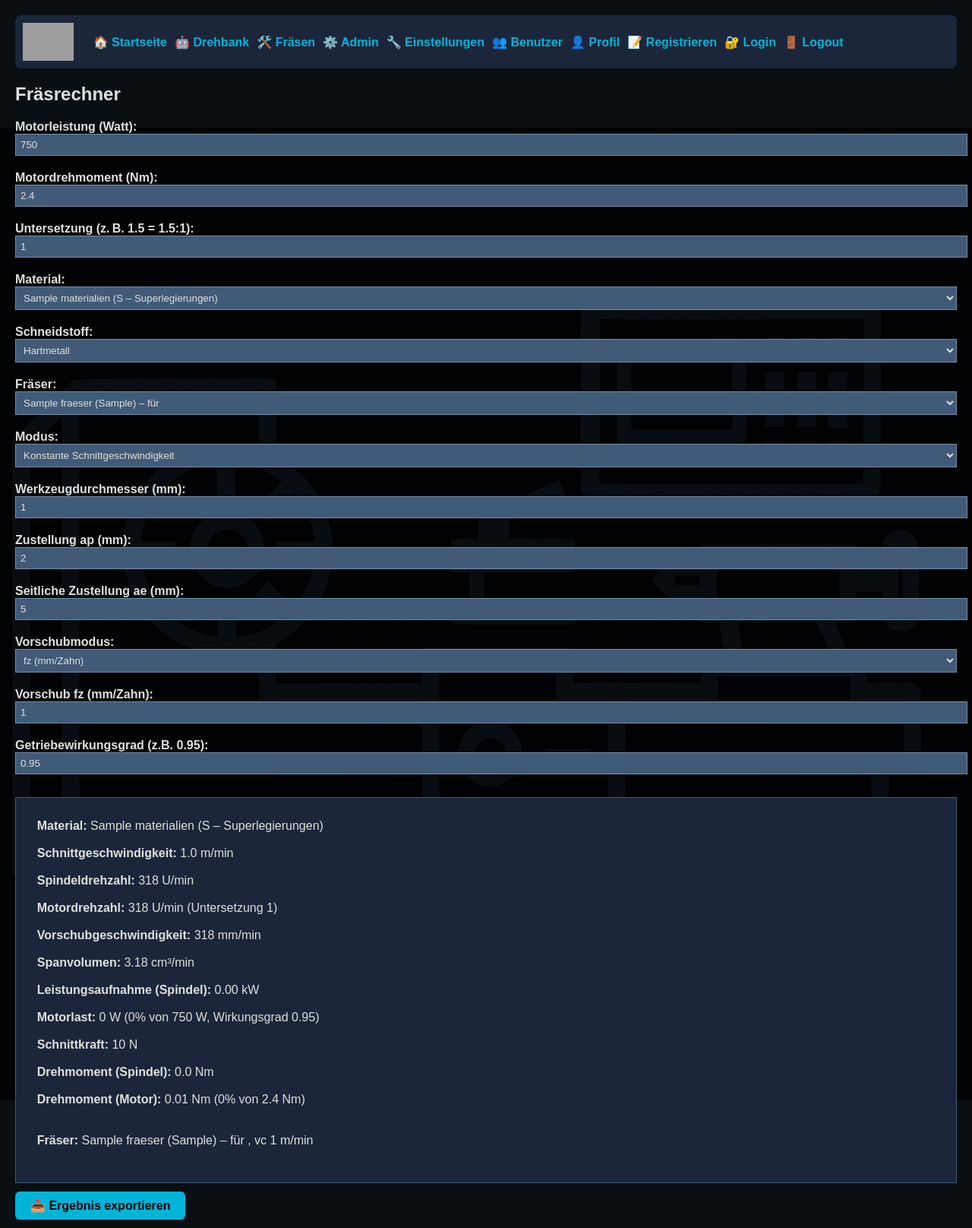
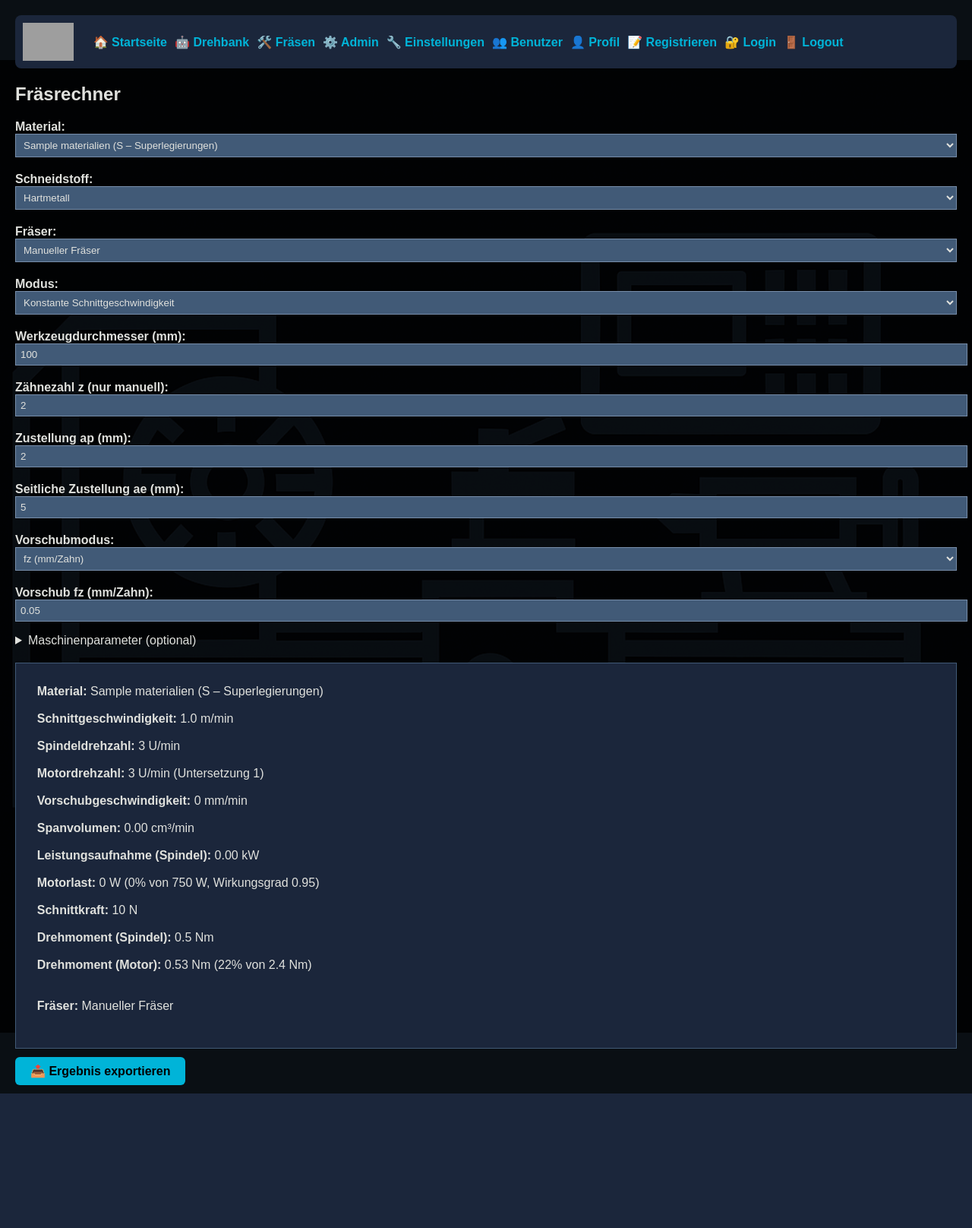
Before and after one commit to peter-pan08/Zerspanungsrechner, a PHP site: page /fraesen.php in a window 1280 px wide. Shown: the whole page at 76% size. After the commit the page ends 1439 px from the top, so only its background shows below. Run offline with PHP 8.4, Linux system fonts and the light colour scheme; a user stored in the database is signed in; tables that the repository leaves empty hold one stand-in row (values such as "Sample post"); grey boxes are pictures that could not be loaded.

Commit message:
fräsen überarbeitet

```diff
--- a/fraesen.php
+++ b/fraesen.php
@@ -65,24 +65,17 @@ include 'header.php';
 
   <h2>Fräsrechner</h2>
 
-  <label for="motorleistung">Motorleistung (Watt):</label>
-  <input type="number" id="motorleistung" value="750" oninput="berechne()">
-
-  <!-- Nach dem Feld für Motorleistung -->
-  <label for="motordrehmoment">Motordrehmoment (Nm):</label>
-  <input type="number" id="motordrehmoment" step="0.01" min="0" value="2.4" oninput="berechne()">
-
-  <label for="untersetzung">Untersetzung (z. B. 1.5 = 1.5:1):</label>
-  <input type="number" id="untersetzung" step="0.1" value="1" oninput="berechne()">
-
+  <!-- Kernparameter -->
   <label for="material">Material:</label>
   <select id="material" onchange="berechne()"></select>
 
+  <div id="schneidstoffContainer">
     <label for="schneidstoff">Schneidstoff:</label>
     <select id="schneidstoff" onchange="berechne()">
       <option value="hss">HSS</option>
       <option value="hartmetall" selected>Hartmetall</option>
     </select>
+  </div>
 
   <label for="fraeser">Fräser:</label>
   <select id="fraeser" onchange="fraeserGeaendert(); berechne();"></select>
@@ -95,6 +88,14 @@ include 'header.php';
 
   <label for="durchmesser">Werkzeugdurchmesser (mm):</label>
   <input type="number" id="durchmesser" value="100" oninput="berechne()">
+  <div id="durchmesserHinweis" style="display:none; margin-top:-6px; margin-bottom:8px; font-size:0.9em; color:#adb5bd;">
+    Durchmesser vom ausgewählten Fräser übernommen
+  </div>
+
+  <div id="zaehneContainer" style="display:none;">
+    <label for="zaehne">Zähnezahl z (nur manuell):</label>
+    <input type="number" id="zaehne" min="1" step="1" value="2" oninput="berechne()">
+  </div>
 
   <div id="drehzahlEingabe" style="display:none;">
     <label for="n_manuell">Drehzahl n (1/min):</label>
@@ -117,8 +118,23 @@ include 'header.php';
   <label id="feedLabel" for="feed">Vorschub fz (mm/Zahn):</label>
   <input type="number" id="feed" step="0.01" value="0.05" oninput="berechne()">
 
+  <!-- Maschinenparameter (optional) -->
+  <details id="maschinenDetails" style="margin-top:6px;">
+    <summary style="cursor:pointer; user-select:none;">Maschinenparameter (optional)</summary>
+    <div style="margin-top:10px;">
+      <label for="motorleistung">Motorleistung (Watt):</label>
+      <input type="number" id="motorleistung" value="750" oninput="berechne()">
+
+      <label for="motordrehmoment">Motordrehmoment (Nm):</label>
+      <input type="number" id="motordrehmoment" step="0.01" min="0" value="2.4" oninput="berechne()">
+
+      <label for="untersetzung">Untersetzung (z. B. 1.5 = 1.5:1):</label>
+      <input type="number" id="untersetzung" step="0.1" value="1" oninput="berechne()">
+
       <label for="wirkungsgrad">Getriebewirkungsgrad (z.B. 0.95):</label>
       <input type="number" id="wirkungsgrad" step="0.01" min="0.7" max="1" value="0.95" oninput="berechne()">
+    </div>
+  </details>
 
   <!-- Ausgabe -->
   <div class="result" id="ausgabe"></div>
@@ -156,8 +172,9 @@ include 'header.php';
       else if (mode === 'f') label.textContent = 'Vorschub f (mm/U):';
       else label.textContent = 'Vorschub vf (mm/min):';
       if (mode === 'fz') {
-        const idx = parseInt(document.getElementById('fraeser').value);
-        if (fraeser[idx] && fraeser[idx].fz) {
+        const idxRaw = document.getElementById('fraeser').value;
+        const idx = parseInt(idxRaw);
+        if (!isNaN(idx) && idx >= 0 && fraeser[idx] && fraeser[idx].fz) {
           document.getElementById('feed').value = fraeser[idx].fz;
         }
       }
@@ -165,16 +182,24 @@ include 'header.php';
 
 function berechne() {
   if (!materialien.length) return;
-  const motorleistung = parseFloat(document.getElementById('motorleistung').value);
-  const untersetzung = parseFloat(document.getElementById('untersetzung').value) || 1;
-  const wirkungsgrad = parseFloat(document.getElementById('wirkungsgrad').value) || 0.95;
+  const motorleistung = parseFloat(document.getElementById('motorleistung').value || '750');
+  const untersetzung = parseFloat(document.getElementById('untersetzung').value || '1') || 1;
+  const wirkungsgrad = parseFloat(document.getElementById('wirkungsgrad').value || '0.95') || 0.95;
   const d = parseFloat(document.getElementById('durchmesser').value);
   const ap = parseFloat(document.getElementById('ap').value);
   const ae = parseFloat(document.getElementById('ae').value);
   const feed = parseFloat(document.getElementById('feed').value);
 
   const mat = materialien[parseInt(document.getElementById('material').value)];
-  const schn = document.getElementById('schneidstoff').value;
+  // Schneidstoff automatisch aus Fräser ableiten, falls möglich
+  let schn = document.getElementById('schneidstoff').value;
+  const fraeserSel = document.getElementById('fraeser').value;
+  const fraeserIdx = parseInt(fraeserSel);
+  if (!isNaN(fraeserIdx) && fraeserIdx >= 0 && fraeser[fraeserIdx]) {
+    const typ = (fraeser[fraeserIdx].typ || '').toLowerCase();
+    if (typ.includes('hss')) schn = 'hss';
+    else if (typ.includes('vhm') || typ.includes('hartmetall')) schn = 'hartmetall';
+  }
   const vc = schn === 'hss' ? mat.vc_hss : mat.vc_hartmetall;
   const kc = mat.kc;
 
@@ -186,8 +211,15 @@ function berechne() {
   }
 
   const vc_berechnet = (Math.PI * d * n) / 1000; // m/min
-  const tool = fraeser[parseInt(document.getElementById('fraeser').value)];
-  const z = tool.zaehne || 1;
+  let tool = null;
+  let z = 1;
+  if (!isNaN(fraeserIdx) && fraeserIdx >= 0) {
+    tool = fraeser[fraeserIdx];
+    z = tool && tool.zaehne ? tool.zaehne : 1;
+  } else {
+    const zManual = parseInt(document.getElementById('zaehne').value);
+    if (!isNaN(zManual) && zManual > 0) z = zManual;
+  }
 
   let fz, f, vf;
   const mode = document.getElementById('feedMode').value;
@@ -239,7 +271,7 @@ function berechne() {
     warnung = `<div class='warn'>⚠️ Leistungs- oder Drehmomentgrenze erreicht (${motorLast.toFixed(0)} W = ${lastProzent.toFixed(0)}% von ${motorleistung} W, Drehmoment ${drehmomentMotor.toFixed(2)} Nm = ${drehmomentMotorProzent.toFixed(0)}% von ${motordrehmoment} Nm)</div>`;
   }
 
-  const gruppenText = tool.gruppen.split(',').map(g => gruppenMap[g]).join(', ');
+  const gruppenText = tool && tool.gruppen ? tool.gruppen.split(',').map(g => gruppenMap[g]).join(', ') : '-';
 
   document.getElementById('ausgabe').innerHTML = `
     <strong>Material:</strong> ${mat.name} (${mat.gruppe} – ${gruppenMap[mat.gruppe]})<br>
@@ -253,7 +285,7 @@ function berechne() {
     <strong>Schnittkraft:</strong> ${Fc.toFixed(0)} N<br>
     <strong>Drehmoment (Spindel):</strong> ${drehmomentSpindel.toFixed(1)} Nm<br>
     <strong>Drehmoment (Motor):</strong> ${drehmomentMotor.toFixed(2)} Nm (${drehmomentMotorProzent.toFixed(0)}% von ${motordrehmoment} Nm)<br><br>
-    <strong>Fräser:</strong> ${tool.name} (${tool.typ}) – für ${gruppenText}, vc ${tool.vc} m/min
+    <strong>Fräser:</strong> ${tool ? `${tool.name} (${tool.typ}) – für ${gruppenText}, vc ${tool.vc} m/min` : 'Manueller Fräser'}
     ${warnung}
   `;
 
@@ -265,7 +297,7 @@ function berechne() {
     headers: {'Content-Type':'application/json'},
     body: JSON.stringify({
       material: mat.name,
-      fraeser: tool.name,
+      fraeser: tool ? tool.name : 'Manuell',
       vc: vc_berechnet.toFixed(1),
       fz,
       f,
@@ -295,18 +327,52 @@ function berechne() {
 
   function fuelleFraeserDropdown() {
       const sel = document.getElementById('fraeser'); sel.innerHTML = '';
+      sel.innerHTML += `<option value="-1">Manueller Fräser</option>`;
       fraeser.forEach((p, i) => sel.innerHTML += `<option value="${i}">${p.name} (${p.typ}) – für ${p.gruppen.split(',').map(g=>gruppenMap[g]).join(', ')}</option>`);
   }
 
   function fraeserGeaendert() {
-      const idx = parseInt(document.getElementById('fraeser').value);
-      if (fraeser[idx]) {
-        if (fraeser[idx].durchmesser) {
-          document.getElementById('durchmesser').value = fraeser[idx].durchmesser;
+      const selVal = document.getElementById('fraeser').value;
+      const idx = parseInt(selVal);
+      const durchmesserInput = document.getElementById('durchmesser');
+      const dHinweis = document.getElementById('durchmesserHinweis');
+      const szContainer = document.getElementById('schneidstoffContainer');
+      const zContainer = document.getElementById('zaehneContainer');
+
+      if (!isNaN(idx) && idx >= 0 && fraeser[idx]) {
+        // Fräser aus DB gewählt
+        const fr = fraeser[idx];
+        if (fr.durchmesser) {
+          durchmesserInput.value = fr.durchmesser;
+          durchmesserInput.disabled = true;
+          dHinweis.style.display = 'block';
+        } else {
+          durchmesserInput.disabled = false;
+          dHinweis.style.display = 'none';
         }
-        if (fraeser[idx].fz && document.getElementById('feedMode').value === 'fz') {
-          document.getElementById('feed').value = fraeser[idx].fz;
+        // Schneidstoff automatisch ableiten und Dropdown ausblenden (falls erkennbar)
+        const typ = (fr.typ || '').toLowerCase();
+        if (typ.includes('hss')) {
+          document.getElementById('schneidstoff').value = 'hss';
+          szContainer.style.display = 'none';
+        } else if (typ.includes('vhm') || typ.includes('hartmetall')) {
+          document.getElementById('schneidstoff').value = 'hartmetall';
+          szContainer.style.display = 'none';
+        } else {
+          szContainer.style.display = 'block';
         }
+        // Standard fz übernehmen
+        if (fr.fz && document.getElementById('feedMode').value === 'fz') {
+          document.getElementById('feed').value = fr.fz;
+        }
+        // z aus DB verwenden, manuelle Eingabe ausblenden
+        zContainer.style.display = 'none';
+      } else {
+        // Manueller Fräser
+        durchmesserInput.disabled = false;
+        dHinweis.style.display = 'none';
+        szContainer.style.display = 'block';
+        zContainer.style.display = 'block';
       }
   }
 
```
Lines whose indentation alone changed are shown as unchanged.
